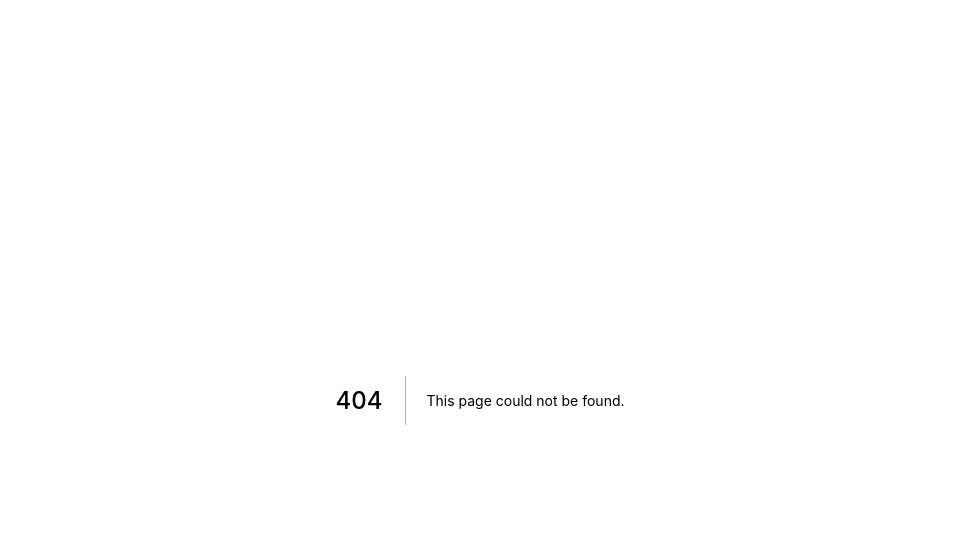
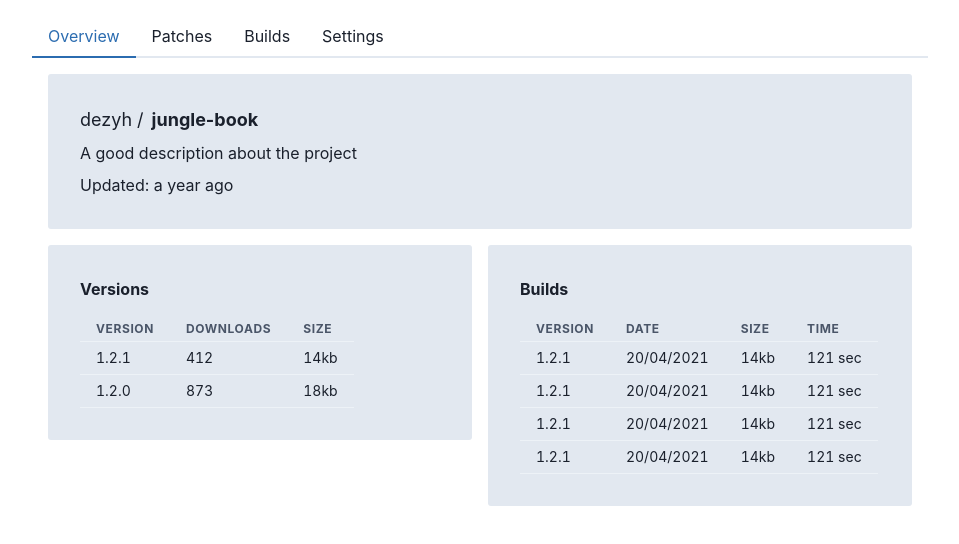
Before and after one commit to dezyh/patchup, a Next.js app in the folder client/: page /repository in a window 1280 px wide. Before the commit this address had no page. Shown: the top 544 px of the page, without its empty margins (160-1119 px from the left). Built offline with nearby package versions, Linux system fonts and the light colour scheme.

Commit message:
Add basic repository visuals

```diff
--- /dev/null
+++ b/client/components/Card.tsx
@@ -0,0 +1,13 @@
+import { Spacer, Flex, Box, useColorModeValue } from '@chakra-ui/react'
+
+const Card = (props: any) => {
+  const background = useColorModeValue('gray.200', 'gray.700')
+
+  return (
+    <Flex p={props.p || 8} rounded={3} bgColor={background}>
+      {props.children}
+    </Flex>
+  )
+}
+
+export default Card
--- /dev/null
+++ b/client/components/repository/Overview.tsx
@@ -0,0 +1,109 @@
+import { Text, Stack, Grid, GridItem } from '@chakra-ui/react'
+import { Table, Thead, Tr, Th, Td } from "@chakra-ui/react"
+import Card from '@/components/Card'
+
+const Header = ({ header }) => {
+  return (
+    <Card>
+      <Stack direction='column'>
+
+        <Stack direction='row' alignItems='end'>
+          <Text fontSize='lg'>{header.org} /</Text>
+          <Text fontSize='lg' fontWeight='bold'>{header.project}</Text>
+        </Stack>
+
+        <Text>{header.description}</Text>
+
+        <Text>Updated: {header.activity}</Text>
+
+      </Stack>
+    </Card>
+  )
+}
+
+const VersionsTable = ({ versions }) => {
+ return (
+    <Table size='sm' variant='simple'>
+      <Thead>
+        <Tr>
+          <Th>Version</Th>
+          <Th>Downloads</Th>
+          <Th>Size</Th>
+        </Tr>
+          {versions.map(version => (
+          <Tr key={version.verion}>
+            <Td>{version.version}</Td>
+            <Td>{version.downloads}</Td>
+            <Td>{version.size}</Td>
+          </Tr>
+          ))}
+      </Thead>
+    </Table>
+  )
+}
+
+const Versions = ({ versions }) => {
+  return (
+    <Card>
+      <Stack direction='column'>
+
+        <Text fontSize='md' fontWeight='bold' mb={2}>Versions</Text>
+        <VersionsTable versions={versions} />
+
+      </Stack>
+    </Card>
+  )
+}
+
+const Builds = ({ builds }) => {
+  return (
+    <Card>
+      <Stack>
+
+        <Text fontSize='md' fontWeight='bold' mb={2}>Builds</Text>
+
+        <Table size='sm' variant='simple'>
+          <Thead>
+            <Tr>
+              <Th>Version</Th>
+              <Th>Date</Th>
+              <Th>Size</Th>
+              <Th>Time</Th>
+            </Tr>
+              {builds.map(build => (
+              <Tr key={build.verion}>
+                <Td>{build.version}</Td>
+                <Td>{build.date}</Td>
+                <Td>{build.size}</Td>
+                <Td>{build.time}</Td>
+              </Tr>
+              ))}
+          </Thead>
+        </Table>
+
+      </Stack>
+    </Card>
+  )
+}
+
+const Overview = ({ data }) => {
+  return (
+    <Grid gap={4} templateColumns='repeat(12, 1fr)'>
+
+      <GridItem colSpan={12} rowSpan={1}>
+        <Header header={data.header} />
+      </GridItem>
+
+      <GridItem colSpan={6} rowSpan={2}>
+        <Versions versions={data.versions} />
+      </GridItem>
+
+      <GridItem colSpan={6} rowSpan={2}>
+        <Builds builds={data.builds} />
+      </GridItem>
+
+    </Grid>
+  )
+}
+
+export default Overview
--- /dev/null
+++ b/client/components/repository/Patches.tsx
@@ -0,0 +1,32 @@
+import { Text, Input, Stack, Container, } from '@chakra-ui/react'
+import Card from '@/components/Card'
+
+const Patch = ({ patch }) => {
+  return (
+    <Card p={4} >
+      <Stack direction='column'>
+        <Text>Version</Text>
+        <Text>{patch.version}</Text>
+        <Text>Created: {patch.date}</Text>
+      </Stack>
+    </Card>
+  )
+}
+
+
+const Patches = ({ patches }) => {
+  return (
+
+    <Stack spacing={4} direction='column'>
+
+      <Input placeholder='filter'/>
+
+      {patches.map(patch => (
+        <Patch patch={patch} />
+      ))}
+
+    </Stack>
+  )
+}
+
+export default Patches
--- /dev/null
+++ b/client/pages/repository/index.tsx
@@ -0,0 +1,91 @@
+import { Center, Text, Stack, Flex, useColorModeValue, Grid, GridItem } from '@chakra-ui/react'
+import { Tab, Tabs, TabPanel, TabPanels, TabList } from '@chakra-ui/react'
+import Overview from '@/components/repository/Overview'
+import Patches from '@/components/repository/Patches'
+
+const data = {
+  header: {
+    org: 'dezyh',
+    project: 'jungle-book',
+    description: 'A good description about the project',
+    activity: 'a year ago',
+  },
+  versions: [
+    {
+      version: '1.2.1',
+      downloads: 412,
+      size: '14kb',
+      date: '2 days ago'
+    },
+    {
+      version: '1.2.0',
+      downloads: 873,
+      size: '18kb',
+      date: '20/4/21',
+    },
+  ],
+  builds: [
+    {
+      version: '1.2.1',
+      date: '20/04/2021',
+      time: '121 sec',
+      size: '14kb',
+    },
+    {
+      version: '1.2.1',
+      date: '20/04/2021',
+      time: '121 sec',
+      size: '14kb',
+    },
+    {
+      version: '1.2.1',
+      date: '20/04/2021',
+      time: '121 sec',
+      size: '14kb',
+    },
+    {
+      version: '1.2.1',
+      date: '20/04/2021',
+      time: '121 sec',
+      size: '14kb',
+    },
+  ]
+}
+
+
+
+
+const Repository = () => {
+
+  return (
+    <Center mt={4}>
+
+  <Tabs minWidth='70vw' maxWidth='1200'>
+        <TabList>
+          <Tab>Overview</Tab>
+          <Tab>Patches</Tab>
+          <Tab>Builds</Tab>
+          <Tab>Settings</Tab>
+        </TabList>
+
+        <TabPanels>
+          <TabPanel>
+            <Overview data={data} />
+          </TabPanel>
+          <TabPanel>
+            <Patches patches={data.versions} />
+          </TabPanel>
+          <TabPanel>
+            <p>todo</p>
+          </TabPanel>
+          <TabPanel>
+            <p>todo</p>
+          </TabPanel>
+        </TabPanels>
+      </Tabs>
+
+    </Center>
+  )
+}
+
+export default Repository
```
